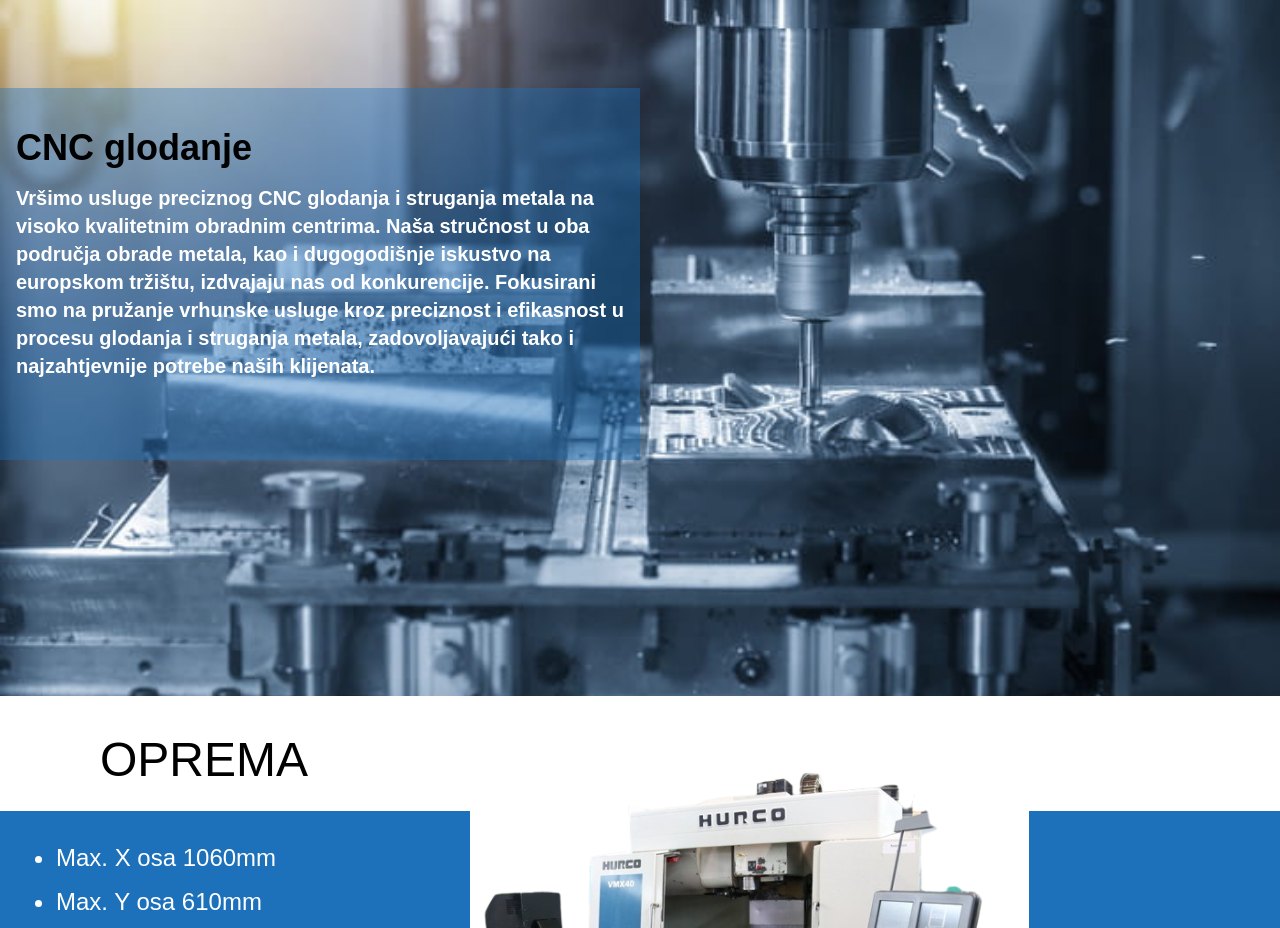
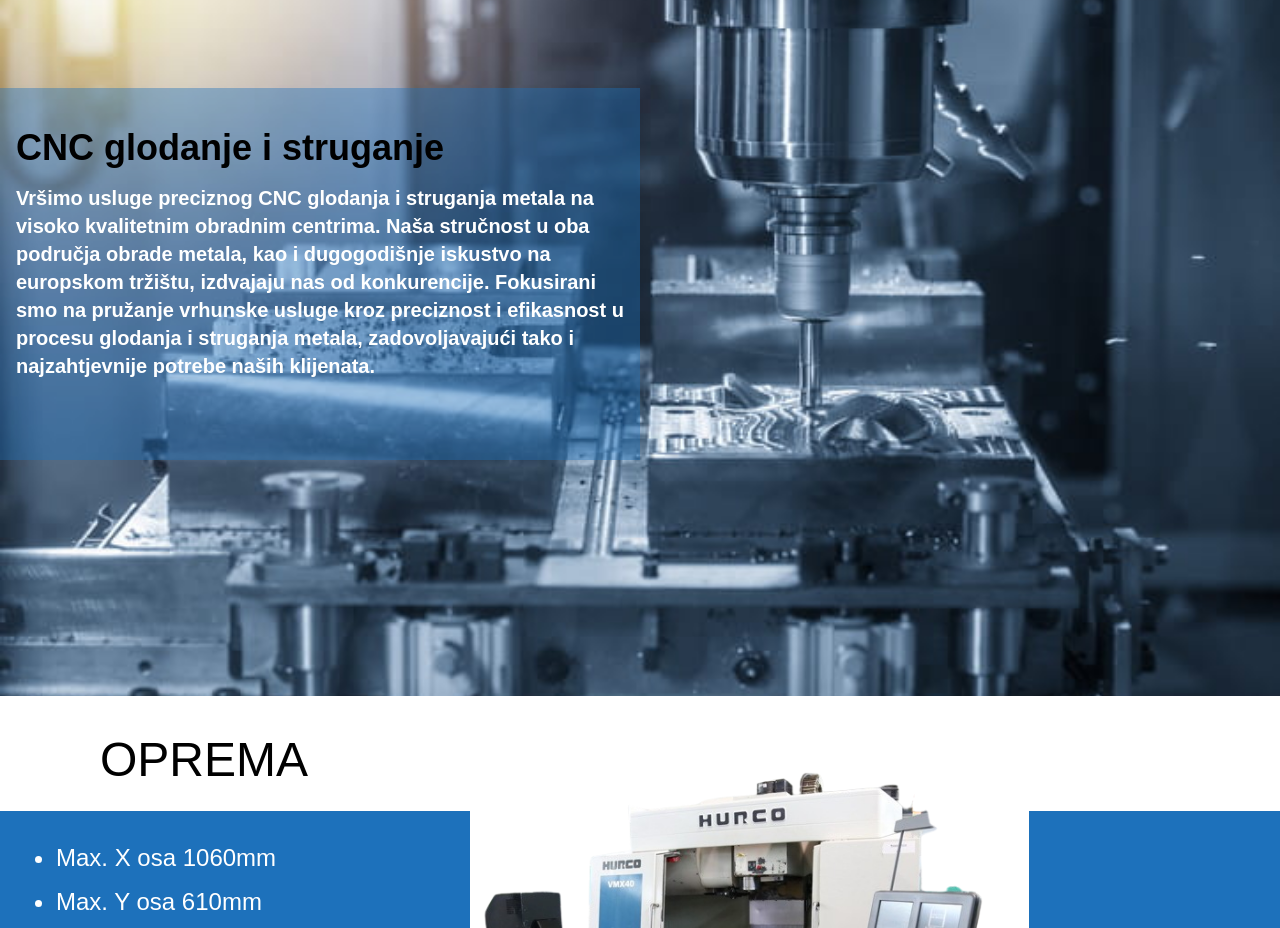
Before and after one commit to laFlamaBlanca988/cnc-mill, a Vue app: page / in a window 1280 px wide. Shown: the part 1600-2528 px from the top of the page. Built offline with nearby package versions, Linux system fonts and the light colour scheme; a web font is replaced by a local one; what prettier-plugin-tailwindcss would draw is missing.

Commit message:
Heading change

```diff
--- a/src/i18n/index.js
+++ b/src/i18n/index.js
@@ -30,7 +30,7 @@ const messages = {
       facilities: "CNC obradna mjesta",
     },
     services: {
-      title: "CNC glodanje",
+      title: "CNC glodanje i struganje",
       description:
         "Vršimo usluge preciznog CNC glodanja i struganja metala na visoko kvalitetnim obradnim centrima. Naša stručnost u oba područja obrade metala, kao i dugogodišnje iskustvo na europskom tržištu, izdvajaju nas od konkurencije. Fokusirani smo na pružanje vrhunske usluge kroz preciznost i efikasnost u procesu glodanja i struganja metala, zadovoljavajući tako i najzahtjevnije potrebe naših klijenata.",
     },
@@ -120,7 +120,7 @@ const messages = {
       facilities: "CNC machining stations",
     },
     services: {
-      title: "CNC milling",
+      title: "CNC milling and turning",
       description:
         "We provide precise CNC milling and metal turning services using high-quality machining centers. Our expertise in both metal milling and turning, along with years of experience in the European market, sets us apart from the competition. We are dedicated to delivering top-notch service through precision and efficiency in metal milling and turning processes, meeting even the most demanding needs of our clients.",
     },
@@ -211,7 +211,7 @@ const messages = {
       facilities: "CNC-Bearbeitungsstationen",
     },
     services: {
-      title: "CNC-Fräsen",
+      title: "CNC Fräsen und Drehen",
       description:
         "Wir bieten präzise CNC-Fräs- und Metalldrehdienstleistungen auf hochwertigen Bearbeitungszentren an. Unsere Expertise sowohl im Metallfräsen als auch im Drehen, zusammen mit jahrelanger Erfahrung auf dem europäischen Markt, hebt uns von der Konkurrenz ab. Wir sind darauf spezialisiert, erstklassigen Service durch Präzision und Effizienz bei den Metallfräs- und Drehprozessen zu bieten und selbst den anspruchsvollsten Anforderungen unserer Kunden gerecht zu werden.",
     },
```
